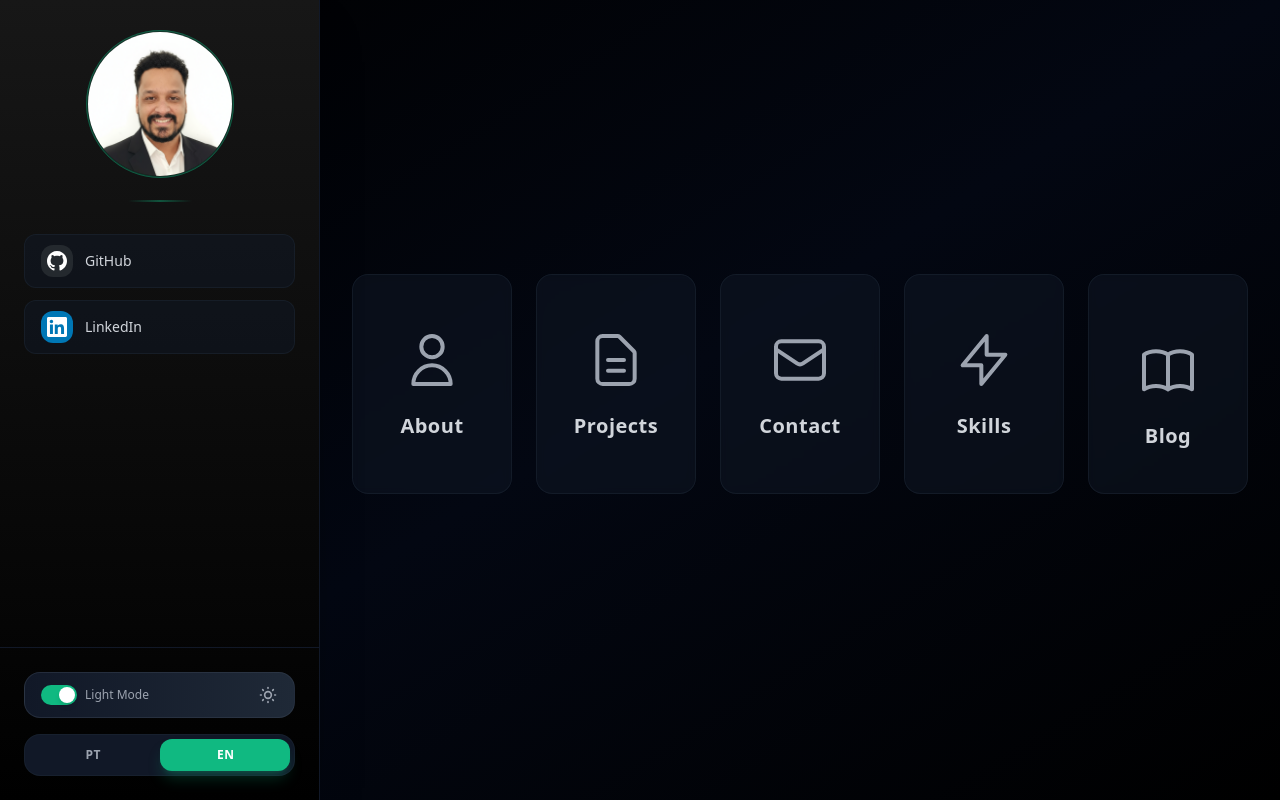
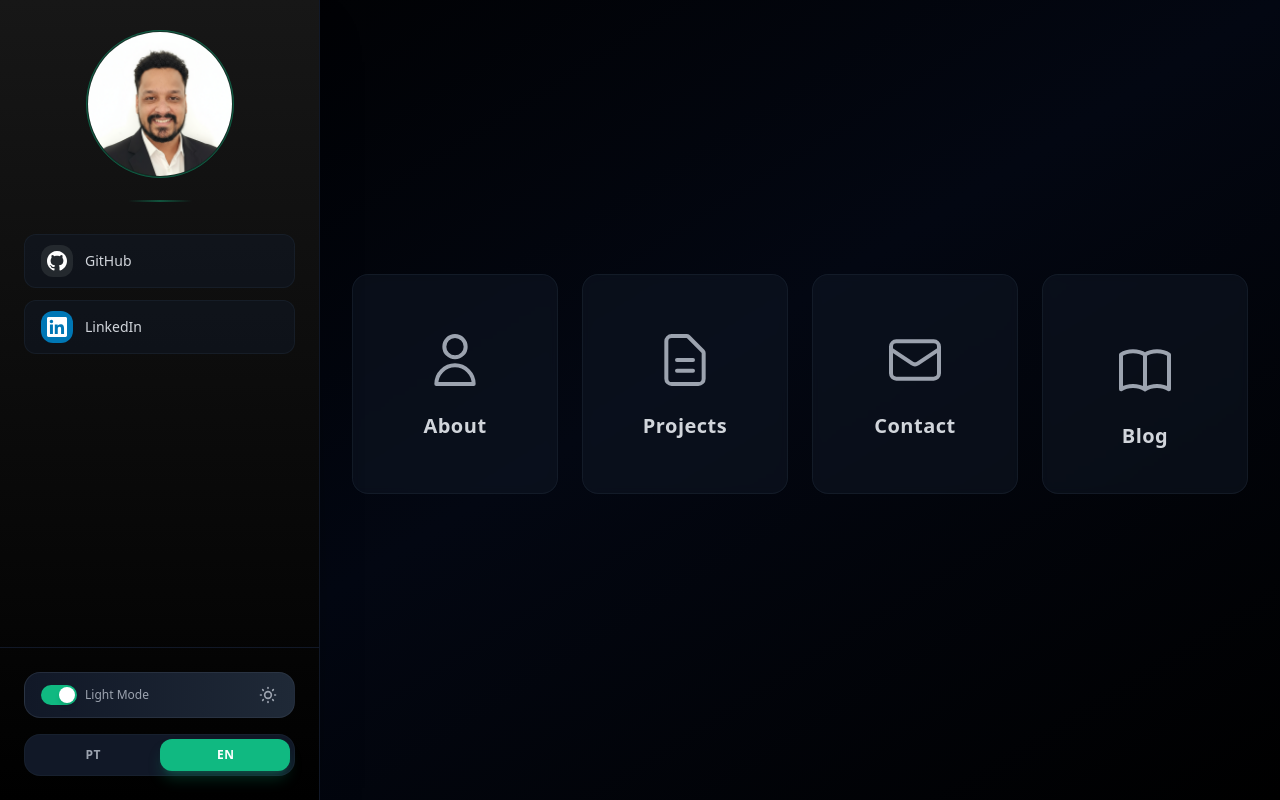
Before and after one commit to luiznascimentodev/portfolio, a Next.js app: page / in a window 1280 px wide. Built offline with nearby package versions, Linux system fonts and the light colour scheme; no server answers.

Commit message:
refactor: remover seção de habilidades e atualizar descrições em traduções

```diff
--- a/components/portfolio/PortfolioApp.tsx
+++ b/components/portfolio/PortfolioApp.tsx
@@ -8,7 +8,6 @@ import { Card } from "@/components/portfolio/Card";
 import { About } from "@/components/portfolio/sections/About";
 import { Projects } from "@/components/portfolio/sections/Projects";
 import { Contact } from "@/components/portfolio/sections/Contact";
-import { Skills } from "@/components/portfolio/sections/Skills";
 import { useLanguage } from "@/contexts/LanguageContext";
 import type { Section } from "@/types/portfolio";
 
@@ -79,24 +78,6 @@ export function PortfolioApp() {
         </svg>
       ),
     },
-    {
-      id: "skills",
-      icon: (
-        <svg
-          className="w-full h-full"
-          fill="none"
-          stroke="currentColor"
-          viewBox="0 0 24 24"
-        >
-          <path
-            strokeLinecap="round"
-            strokeLinejoin="round"
-            strokeWidth={1.5}
-            d="M13 10V3L4 14h7v7l9-11h-7z"
-          />
-        </svg>
-      ),
-    },
   ];
 
   const renderSectionContent = () => {
@@ -107,8 +88,6 @@ export function PortfolioApp() {
         return <Projects />;
       case "contact":
         return <Contact />;
-      case "skills":
-        return <Skills />;
       default:
         return null;
     }
@@ -171,7 +150,7 @@ export function PortfolioApp() {
         <div className="w-full max-w-7xl space-y-8 lg:space-y-12 px-4 sm:px-6 lg:px-8 pb-8">
           {/* Cards horizontais */}
           <div
-            className={`grid grid-cols-2 sm:grid-cols-3 xl:grid-cols-5 gap-3 sm:gap-4 lg:gap-6 ${
+            className={`grid grid-cols-2 sm:grid-cols-4 gap-3 sm:gap-4 lg:gap-6 ${
               !activeSection ? "" : "mt-16 lg:mt-0"
             }`}
           >
--- a/constants/translations.ts
+++ b/constants/translations.ts
@@ -6,13 +6,12 @@ export const translations: Record<"pt" | "en", Translation> = {
       about: "Sobre",
       projects: "Projetos",
       contact: "Contato",
-      skills: "Habilidades",
       blog: "Blog",
     },
     about: {
       title: "Sobre Mim",
       description:
-        "Sou desenvolvedor Full Stack com foco em Node.js, React e TypeScript. Construo aplicações web do front ao back — de interfaces responsivas e performáticas até APIs robustas e integrações com serviços externos. Gosto de projetos onde há espaço para pensar bem a solução antes de executar, e trabalho de forma assíncrona com comunicação direta e entregas previsíveis.",
+        "Sou desenvolvedor Full Stack com foco em Node.js, React, TypeScript e PHP/Laravel. Construo aplicações web do front ao back — de interfaces responsivas e performáticas até APIs robustas e integrações com serviços externos. Gosto de projetos onde há espaço para pensar bem a solução antes de executar, e trabalho de forma assíncrona com comunicação direta e entregas previsíveis.",
       pillarsTitle: "Como trabalho",
       pillars: [
         {
@@ -36,8 +35,16 @@ export const translations: Record<"pt" | "en", Translation> = {
         {
           title: "Backend & APIs",
           description:
-            "Criação de APIs RESTful, autenticação, modelagem de banco de dados e integrações com serviços externos usando Node.js e TypeScript.",
-          tags: ["Node.js", "TypeScript", "REST APIs", "PostgreSQL", "Prisma"],
+            "Criação de APIs RESTful, autenticação, modelagem de banco de dados e integrações com serviços externos usando Node.js, TypeScript e PHP/Laravel.",
+          tags: [
+            "Node.js",
+            "TypeScript",
+            "PHP",
+            "Laravel",
+            "REST APIs",
+            "PostgreSQL",
+            "Prisma",
+          ],
         },
         {
           title: "Frontend & Interfaces",
@@ -66,10 +73,6 @@ export const translations: Record<"pt" | "en", Translation> = {
       phone: "Telefone",
       location: "Localização",
     },
-    skills: {
-      title: "Habilidades",
-      description: "Tecnologias e ferramentas que domino.",
-    },
     theme: {
       light: "Modo Claro",
       dark: "Modo Escuro",
@@ -84,13 +87,12 @@ export const translations: Record<"pt" | "en", Translation> = {
       about: "About",
       projects: "Projects",
       contact: "Contact",
-      skills: "Skills",
       blog: "Blog",
     },
     about: {
       title: "About Me",
       description:
-        "I'm a Full Stack developer focused on Node.js, React, and TypeScript. I build web applications from frontend to backend — from responsive, performant interfaces to robust APIs and third-party integrations. I enjoy projects with room to think through the solution before executing, working asynchronously with clear communication and predictable deliveries.",
+        "I'm a Full Stack developer focused on Node.js, React, TypeScript, and PHP/Laravel. I build web applications from frontend to backend — from responsive, performant interfaces to robust APIs and third-party integrations. I enjoy projects with room to think through the solution before executing, working asynchronously with clear communication and predictable deliveries.",
       pillarsTitle: "How I work",
       pillars: [
         {
@@ -114,8 +116,16 @@ export const translations: Record<"pt" | "en", Translation> = {
         {
           title: "Backend & APIs",
           description:
-            "Building RESTful APIs, authentication, database modeling, and third-party service integrations using Node.js and TypeScript.",
-          tags: ["Node.js", "TypeScript", "REST APIs", "PostgreSQL", "Prisma"],
+            "Building RESTful APIs, authentication, database modeling, and third-party service integrations using Node.js, TypeScript, and PHP/Laravel.",
+          tags: [
+            "Node.js",
+            "TypeScript",
+            "PHP",
+            "Laravel",
+            "REST APIs",
+            "PostgreSQL",
+            "Prisma",
+          ],
         },
         {
           title: "Frontend & UI",
@@ -142,10 +152,6 @@ export const translations: Record<"pt" | "en", Translation> = {
       phone: "Phone",
       location: "Location",
     },
-    skills: {
-      title: "Skills",
-      description: "Technologies and tools I master.",
-    },
     theme: {
       light: "Light Mode",
       dark: "Dark Mode",
```
Also changed, not shown: types/portfolio.ts (+1 -6 lines).
